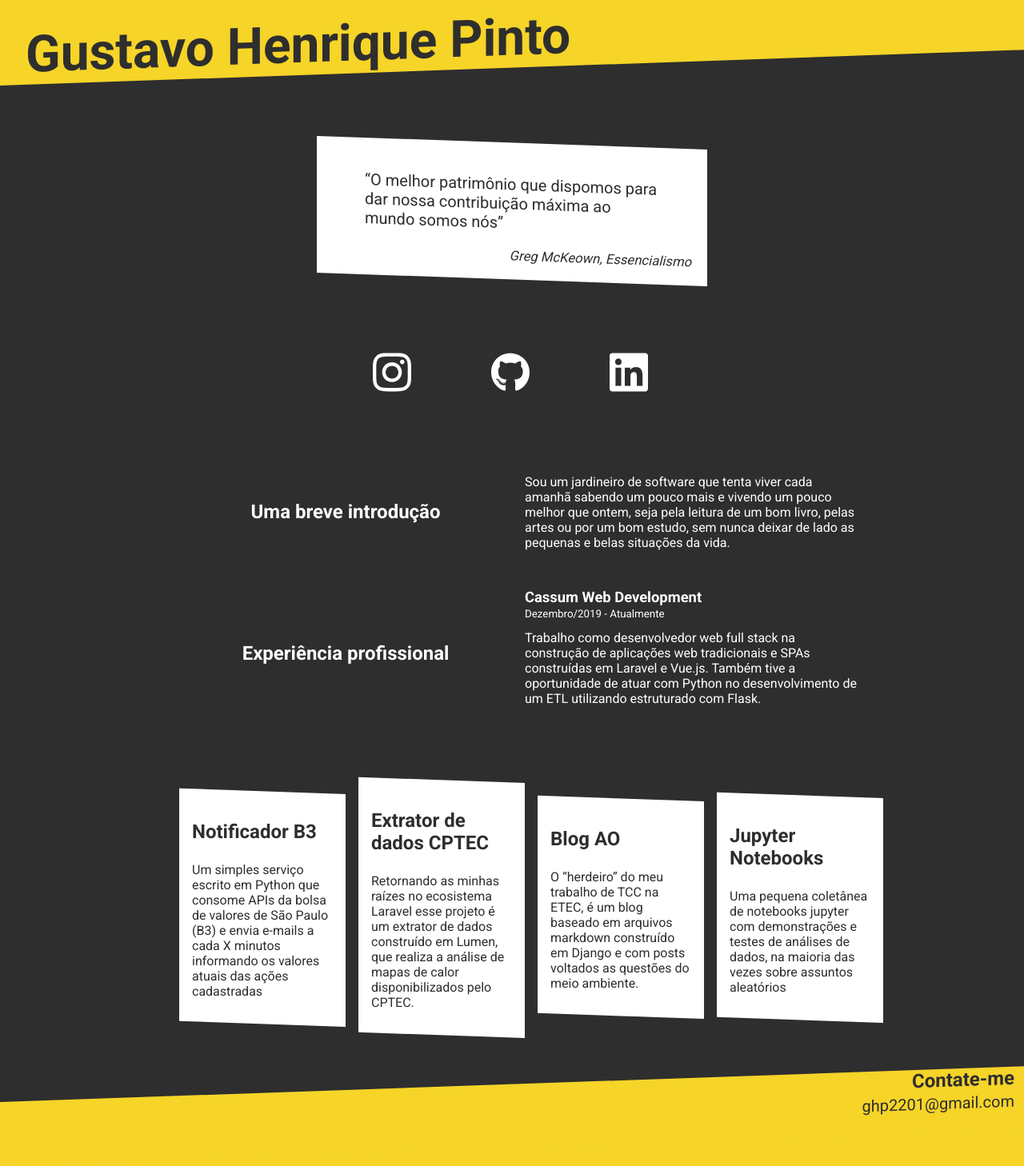
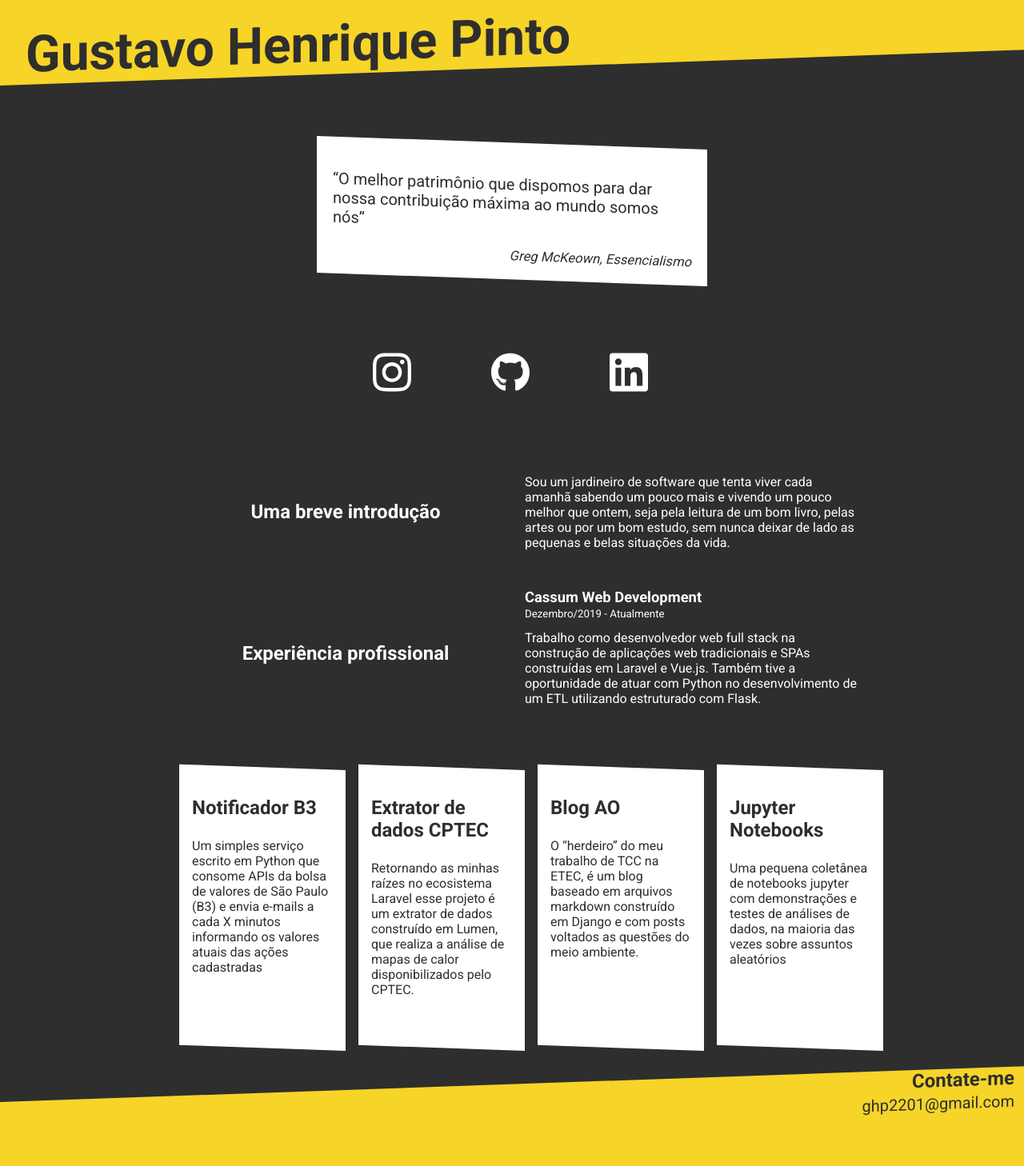
Before and after one commit to gustapinto/gustapinto.github.io, a Jekyll site: the page built from _pages/main.html, in a window 1280 px wide. Shown: the whole page at 80% size. Built offline with Jekyll 4.4.1, drawn with Linux system fonts in a browser that asks for light colours.

Commit message:
Improve margin styling on main page

```diff
--- a/_sass/_cards.sass
+++ b/_sass/_cards.sass
@@ -42,3 +42,11 @@
 @media (max-width: $breakpoint-mobile)
   .card-quote
     width: 70vw
+
+@media (min-width: $breakpoint-mobile)
+  .card-clickable
+    height: 90%
+
+@media (min-width: $breakpoint-medium)
+  .card-clickable
+    height: 100%
--- a/_sass/_html.sass
+++ b/_sass/_html.sass
@@ -38,6 +38,10 @@ nav
   padding-right: $pd-small
   padding-top: $pd-small
 
+blockquote
+  margin-left: 0
+  margin-right: 0
+
 @media (max-width: $breakpoint-mobile)
   nav
     font-size: $fnt-large
--- a/_sass/_layouts.sass
+++ b/_sass/_layouts.sass
@@ -59,6 +59,7 @@
 
     &.cards
       grid-template-columns: auto
+      grid-row-gap: $m-small
 
   .grid-icons
     width: 90vw
```
